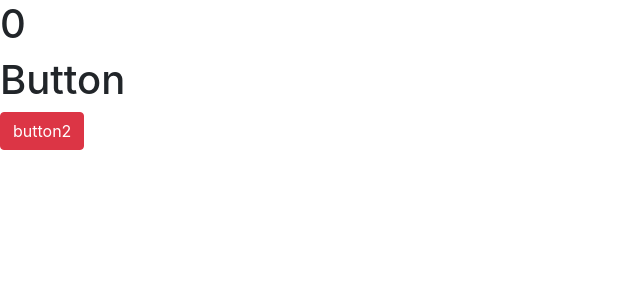
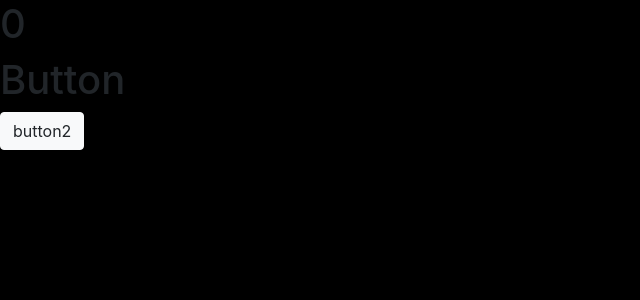
Before and after one commit to e71az/react-calculator, a React (Create React App) app: page / in a window 1280 px wide. Shown: the top 300 px of the page, without its empty margins (0-640 px from the left). Built offline with nearby package versions, Linux system fonts and the light colour scheme.

Commit message:
Added styling to root and enabled button to accept bootstrap color class

```diff
--- a/src/components/Button.js
+++ b/src/components/Button.js
@@ -1,8 +1,8 @@
 import { PropTypes } from 'prop-types';
 import Button from 'react-bootstrap/Button';
 
-function renderButton({ name = 'button2' }) {
-  return <Button className="btn-danger">{name}</Button>;
+function renderButton({ name = 'button2', color = 'light' }) {
+  return <Button className={`btn btn-${color}`}>{name}</Button>;
 }
 
 renderButton.propTypes = {
--- a/src/style.css
+++ b/src/style.css
@@ -1,3 +1,4 @@
-body {
-  margin-left: 5%;
+#root {
+  height: 100vh;
+  background-color: black;
 }
```
